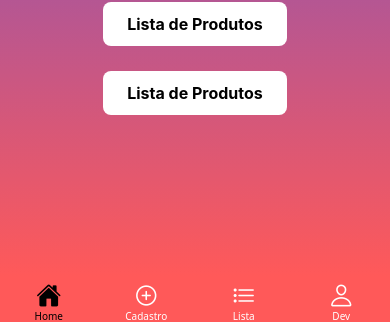
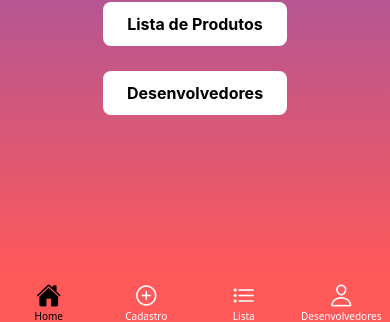
Before and after one commit to CP3-Mobile/controle-app-mobile, a React Native app in the folder ControleEstoqueCP3/: screen /Home in a window 390 px wide. Shown: the part 519-841 px from the top of the page. Built offline with nearby package versions, Linux system fonts and the light colour scheme.

Commit message:
Ajustado nome desenvolvedores no Tab

```diff
--- a/ControleEstoqueCP3/app/desenvolvedores.js
+++ b/ControleEstoqueCP3/app/desenvolvedores.js
@@ -10,7 +10,7 @@ export default function Desenvolvedores() {
       <ScrollView contentContainerStyle={styles.container}>
         <Stack.Screen
           options={{
-            title: "Integrantes",
+            title: "Desenvolvedores",
             headerStyle: {
               backgroundColor: '#377cff',
             },
--- a/ControleEstoqueCP3/app/home.js
+++ b/ControleEstoqueCP3/app/home.js
@@ -25,9 +25,9 @@ export default function Home({ navigation }) {
 
       <TouchableOpacity
         style={styles.button}
-        onPress={() => navigation.navigate('Desenvolvedor')}
+        onPress={() => navigation.navigate('Desenvolvedores')}
       >
-        <Text style={styles.buttonText}>Lista de Produtos</Text>
+        <Text style={styles.buttonText}>Desenvolvedores</Text>
       </TouchableOpacity>
 
     </LinearGradient>
--- a/ControleEstoqueCP3/app/index.js
+++ b/ControleEstoqueCP3/app/index.js
@@ -29,7 +29,7 @@ export default function App() {
               iconName = focused ? 'add-circle' : 'add-circle-outline';
             } else if (route.name === 'Lista') {
               iconName = focused ? 'list' : 'list-outline';
-            } else if (route.name === 'Dev') {
+            } else if (route.name === 'Desenvolvedores') {
               iconName = focused ? 'person' : 'person-outline';
             }
 
@@ -47,7 +47,7 @@ export default function App() {
         <Tab.Screen name="Home" component={Home} />
         <Tab.Screen name="Cadastro" component={Cadastro} />
         <Tab.Screen name="Lista" component={Lista} />
-        <Tab.Screen name="Dev" component={Desenvolvedores} />
+        <Tab.Screen name="Desenvolvedores" component={Desenvolvedores} />
       </Tab.Navigator>
     </NavigationContainer>
   );
```
